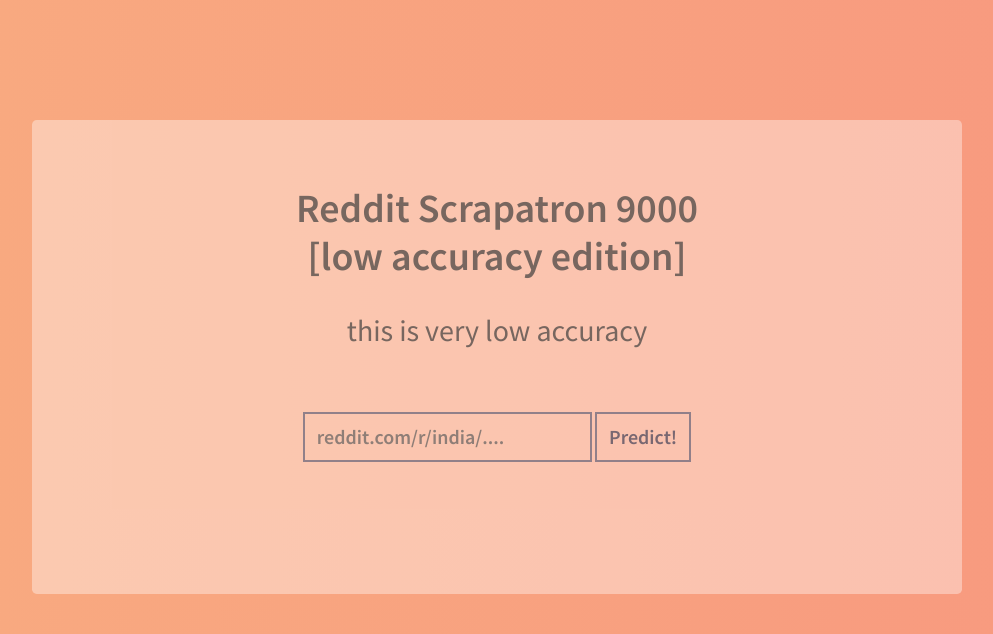
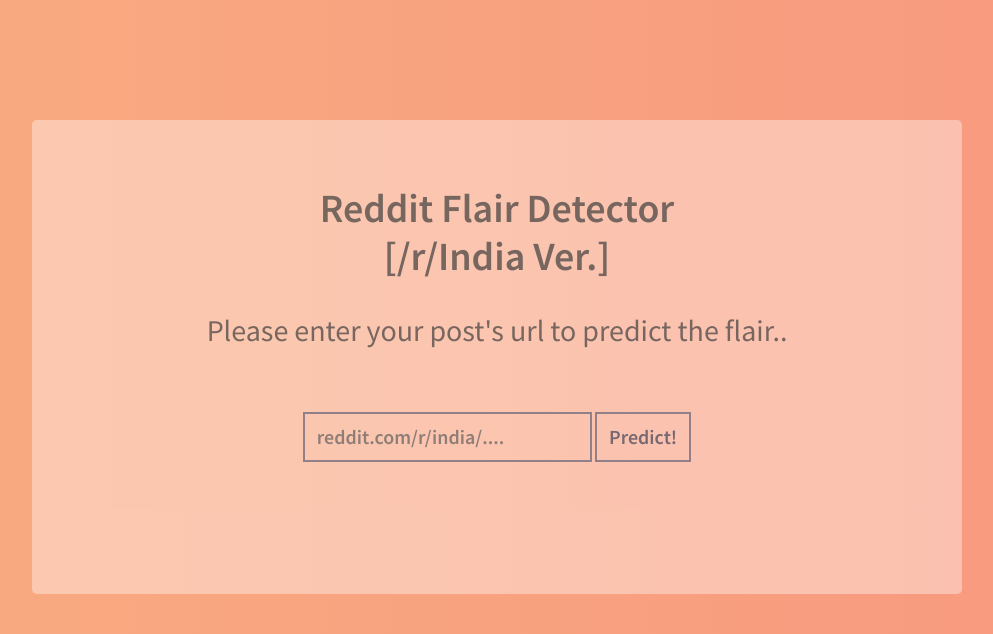
Before and after one commit to Lunchb0ne/reddit-flair-detector, a Flask app: page / in a window 1280 px wide. Shown: the top 634 px of the page, without its empty margins (143-1136 px from the left). Run offline with Flask 2, Linux system fonts and the light colour scheme; parts of the project's set-up code (start-up, migrations or seed data) failed here and were passed over; some libraries are stand-ins or nearby versions.

Commit message:
Change the tone of the site

```diff
--- a/templates/index.html
+++ b/templates/index.html
@@ -16,9 +16,9 @@
     <body>
         <div class="container cent w-75">
             <div class="jumbotron center text-center">
-                <h1>Reddit Scrapatron 9000 <br> [low accuracy edition]</h1><br>
+                <h1>Reddit Flair Detector<br> [/r/India Ver.]</h1><br>
                 <!--If you aren't wearing a mask while reading this, I'm really dissapointed in you-->
-                <h2>this is very low accuracy </h2><br><br>
+                <h2>Please enter your post's url to predict the flair..</h2><br><br>
                 <form action="/" id="formform">
                     <input type="url" name="url" placeholder="reddit.com/r/india/....">
                     <input class="button" type="submit" value="Predict!">
```
